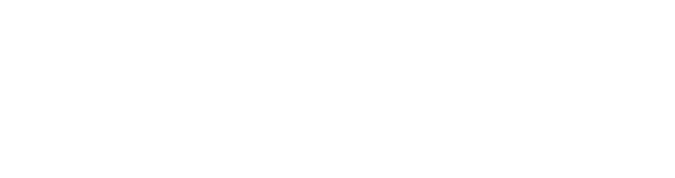
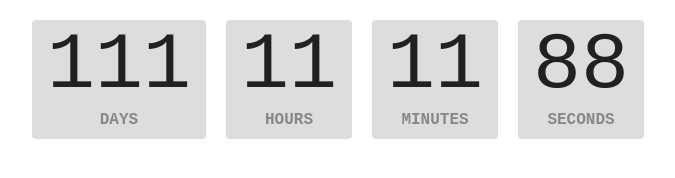
Before and after one commit to grig-d/goit-js-hw-11-timer, a plain HTML site: page index.html in a window 1280 px wide. Shown: the whole page, without its empty margins (302-977 px from the left). Drawn offline with Linux system fonts and the light colour scheme.

Commit message:
style done

```diff
--- a/css/style.css
+++ b/css/style.css
@@ -0,0 +1,58 @@
+*,
+*::before,
+*::after {
+  box-sizing: border-box;
+}
+
+button,
+label {
+  cursor: pointer;
+}
+
+input {
+  font: inherit;
+}
+
+.timer {
+  margin-top: 20px;
+  font-family: 'Roboto Mono', monospace;
+  text-align: center;
+  display: flex;
+  justify-content: center;
+}
+
+.field {
+  padding: 0 15px 10px;
+  display: flex;
+  flex-direction: column;
+  background-color: #ddd;
+  border-radius: 4px;
+}
+
+.value {
+  font-size: 80px;
+  color: #212121;
+}
+.field:not(:last-child) {
+  margin-right: 20px;
+}
+
+.label {
+  text-transform: uppercase;
+  font-size: 16px;
+  font-weight: bold;
+  color: #888888;
+}
+
+/* //////// */
+
+.timer-btn {
+  margin-left: 4px;
+  margin-right: 4px;
+  border: 0;
+  background-color: #3f51b5;
+  color: #ffffff;
+  padding: 10px 20px;
+  cursor: pointer;
+  border-radius: 3px;
+}
--- a/index.html
+++ b/index.html
@@ -1,13 +1,35 @@
 <!DOCTYPE html>
 <html lang="en">
-<head>
-    <meta charset="UTF-8">
-    <meta http-equiv="X-UA-Compatible" content="IE=edge">
-    <meta name="viewport" content="width=device-width, initial-scale=1.0">
+  <head>
+    <meta charset="UTF-8" />
+    <meta http-equiv="X-UA-Compatible" content="IE=edge" />
+    <meta name="viewport" content="width=device-width, initial-scale=1.0" />
     <title>timer</title>
-    <link rel="stylesheet" href="./css/style.css">
-</head>
-<body>
+    <link rel="stylesheet" href="./css/style.css" />
+  </head>
+  <body>
+    <div class="timer" id="timer-1">
+      <div class="field">
+        <span class="value" data-value="days">111</span>
+        <span class="label">Days</span>
+      </div>
+
+      <div class="field">
+        <span class="value" data-value="hours">11</span>
+        <span class="label">Hours</span>
+      </div>
+
+      <div class="field">
+        <span class="value" data-value="mins">11</span>
+        <span class="label">Minutes</span>
+      </div>
+
+      <div class="field">
+        <span class="value" data-value="secs">88</span>
+        <span class="label">Seconds</span>
+      </div>
+    </div>
+
     <script src="./js/index.js"></script>
-</body>
+  </body>
 </html>
--- a/js/index.js
+++ b/js/index.js
@@ -1,7 +1,17 @@
+const date = Date.now();
+console.log(date);
 
+const targetDate = new Date('Sep 1, 2021');
+console.log(targetDate.getTime());
 
+const timeGap = targetDate.getTime() - date;
+console.log(timeGap);
+
+const a = 5;
 
 
 ////////
 // Создай плагин настраиваемого таймера, который ведет обратный отсчет до предварительно определенной даты.
 // Такой плагин может использоваться в блогах и интернет - магазинах, страницах регистрации событий, во время технического обслуживания и т.д.
+// Плагин показывает четыре цифры: дни, часы, минуты и секунды в формате XX:XX:XX:XX. Количество дней может состоять из более чем двух цифр.
+// Плагин это класс CountdownTimer, экземпляр которого создает новый таймер с настройками.
```
